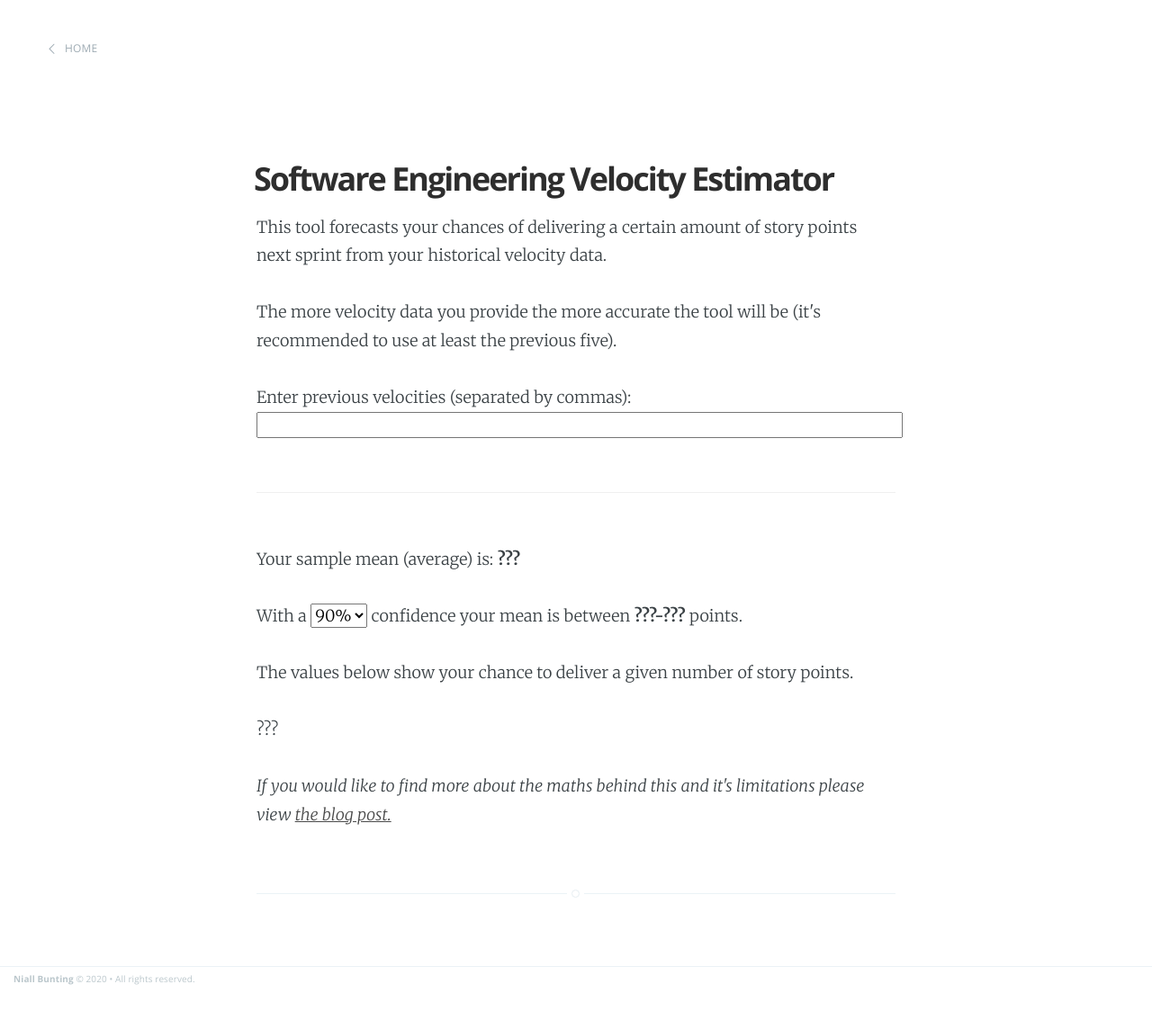
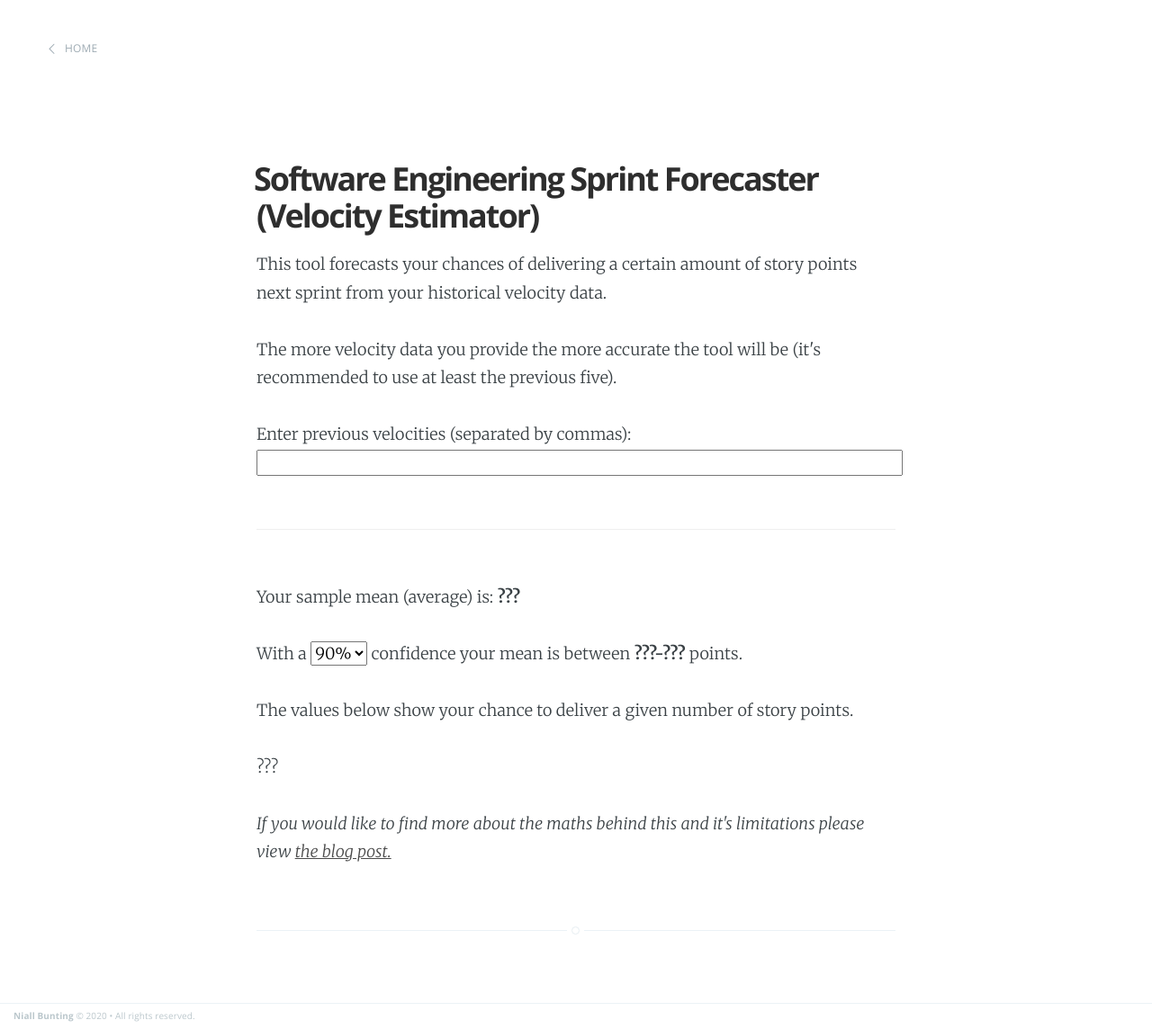
Before and after one commit to NiallBunting/niallbunting.github.io, a Jekyll site: the page built from pages/sprint-forecastor/index.html, in a window 1280 px wide. Shown: the whole page at 90% size. Built offline with Jekyll 4.4.1, drawn with Linux system fonts in a browser that asks for light colours; before the commit the page ends 1102 px from its top, so only the background shows below that.

Commit message:
Change the name to spring forecastor

```diff
--- a/_layouts/index.html
+++ b/_layouts/index.html
@@ -41,7 +41,7 @@
 					<ul>
 						<li><a href="https://rawcdn.githack.com/NiallBunting/Password-Generator/v0.1/index.html">Data Derived Password Generator.</a></li>
 						<li><a href="url-multi-redirect">Multiple URL Forwarder.</a></li>
-                                                <li><a href="/velocity-estimator">Velocity Estimator</a></li>
+                                                <li><a href="/sprint-forecaster">Sprint Forecaster (Velocity Estimator)</a></li>
 						<li>Others on Github.</li>
 					</ul>
 			</div>
--- a/_posts/2020-06-25-how-the-velocity-calculator-works.markdown
+++ b/_posts/2020-06-25-how-the-velocity-calculator-works.markdown
@@ -46,5 +46,5 @@ I’m not sure if the last couple of sprints is the best random sample, as they
 
 I think the calculator probably has some problems with its statistical model, but for the accuracy required from it, we can kick the problems into the long grass in my opinion.
 
-[calculator]: /velocity-estimator/
+[calculator]: /sprint-forecaster/
 [studentst]: https://en.wikipedia.org/wiki/Student%27s_t-distribution
--- a/pages/velocity-estimator/index.html
+++ b/pages/sprint-forecastor/index.html
@@ -1,5 +1,5 @@
 ---
-permalink: /velocity-estimator/
+permalink: /sprint-forecaster/
 ---
 
 <!DOCTYPE html>
@@ -8,7 +8,7 @@ permalink: /velocity-estimator/
     <meta http-equiv="Content-Type" content="text/html; charset=UTF-8" />
     <meta http-equiv="X-UA-Compatible" content="IE=edge,chrome=1" />
 
-    <title>Software Engineering Velocity Estimator - Niall Bunting</title>
+    <title>Software Engineering Sprint Forecaster (Velocity Estimator) - Niall Bunting</title>
     <meta name="description" content="Forecast the chance of delivering a number of story points next sprint (your velocity). Get a confidence rating for the number of story points you are likely to complete." />
 
     <meta name="HandheldFriendly" content="True" />
@@ -20,7 +20,7 @@ permalink: /velocity-estimator/
     <!-- Customisation  -->
     <link rel="stylesheet" type="text/css" href="/assets/css/main.css" />
 
-    <script src="/pages/velocity-estimator/calc.js"></script>
+    <script src="/pages/sprint-forecastor/calc.js"></script>
 </head>
 <body class="home-template">
 
@@ -75,7 +75,7 @@ permalink: /velocity-estimator/
     <article class="post">
 
         <header class="post-header">
-            <h1 class="post-title">Software Engineering Velocity Estimator</h1>
+            <h1 class="post-title">Software Engineering Sprint Forecaster (Velocity Estimator)</h1>
             <section class="post-meta">
             </section>
         </header>
--- /dev/null
+++ b/pages/sprint-forecastor/redirect.html
@@ -0,0 +1,6 @@
+---
+layout: redirected
+sitemap: false
+permalink: /velocity-estimator/
+redirect_to:  /sprint-forecaster/
+---
```
Also changed, not shown: pages/sprint-forecastor/calc.js (renamed from pages/velocity-estimator/calc.js).
